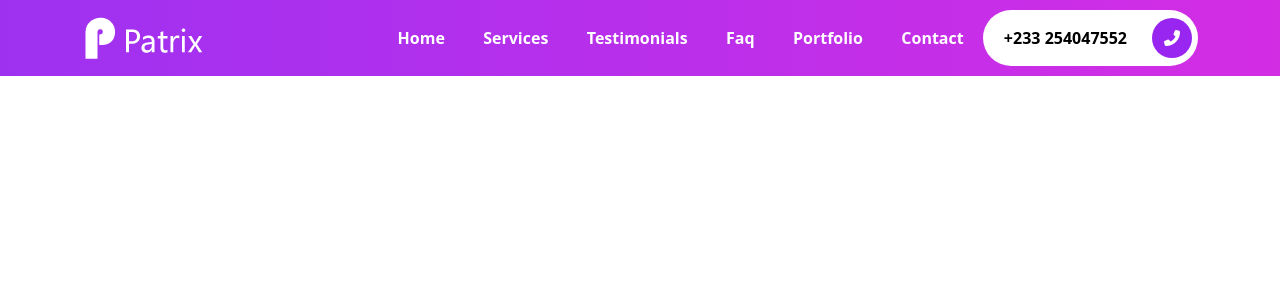
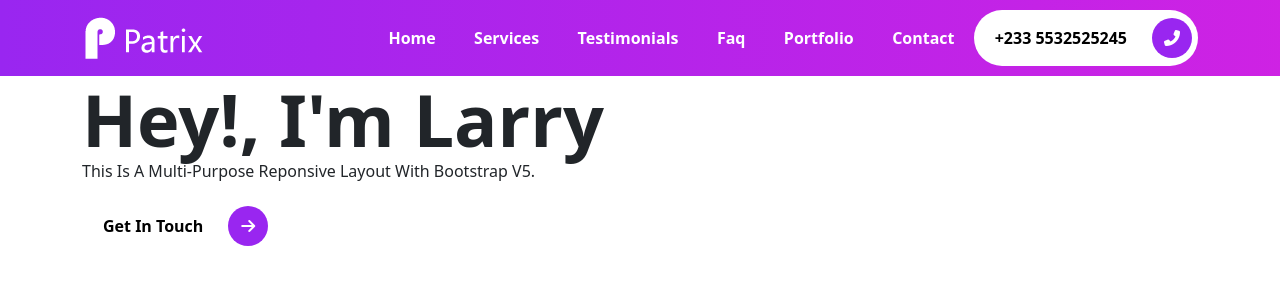
Before and after one commit to larryQuao/bootstrap-portfolio, a website: page index.html in a window 1280 px wide. Drawn offline with Linux system fonts and the light colour scheme.

Commit message:
in progress

```diff
--- a/index.html
+++ b/index.html
@@ -9,12 +9,12 @@
 </head>
 <body>
    <!-- Navbar Section -->
-   <nav class="navbar navbar-expand-lg navbar-dark menu">
+   <nav class="navbar navbar-expand-lg navbar-dark bg-primary menu">
     <div class="container">
       <a class="navbar-brand" href="#">
         <img src="images/logo.png" alt="logo">
       </a>
-      <button class="navbar-toggler" type="button" data-bs-toggle="collapse" data-bs-target="#navbarSupportedContent" aria-controls="navbarSupportedContent" aria-expanded="false" aria-label="Toggle navigation">
+      <button class="navbar-toggler" type="button" data-bs-toggle="collapse" data-bs-target="#navbarNav" aria-controls="navbarNav" aria-expanded="false" aria-label="Toggle navigation">
         <span class="navbar-toggler-icon"></span>
       </button>
       <div class="collapse navbar-collapse justify-content-end" id="navbarNav">
@@ -25,30 +25,48 @@
           <li class="nav-item">
             <a class="nav-link" href="#">Services</a>
           </li>
-          </li>
           <li class="nav-item">
             <a class="nav-link" href="#">Testimonials</a>
-          </li>
           </li>
           <li class="nav-item">
             <a class="nav-link" href="#">Faq</a>
           </li>
-          </li>
           <li class="nav-item">
             <a class="nav-link" href="#">Portfolio</a>
-          </li>
           </li>
           <li class="nav-item">
             <a class="nav-link" href="#">Contact</a>
           </li>
         </ul>
-        <button type="button" class="rounded-pill btn-rounded">+233 254047552
-          <span><i class="fas fa-phone-alt"></i></span>
+        <button type="button" class="rounded-pill btn-rounded">+233 5532525245
+          <span>
+            <i class="fas fa-phone-alt"></i>
+          </span>
         </button>
       </div>
     </div>
   </nav>
 
+  <!-- Hero Section -->
+   <section id="home" class="intro-section">
+    <div class="container">
+      <div class="row">
+        <div class="col-md-6 intros">
+          <h1 class="display-2">
+            <span class="display-2--intro">Hey!, I'm Larry</span>
+            <span class="display-2--description">This is a multi-purpose reponsive layout with bootstrap v5.</span>
+          </h1>
+          <button type="button" class="rounded-pill btn-rounded">Get In Touch
+            <span>
+              <i class="fas fa-arrow-right"></i>
+            </span>
+          </button>
+        </div>
+        <div class="col-md-6 intros"></div>
+      </div>
+    </div>
+   </section>
+
     <script src="assets/js/bootstrap.bundle.js"></script>
 </body>
 </html>
--- a/scss/components/_mixins.scss
+++ b/scss/components/_mixins.scss
@@ -3,5 +3,4 @@
 // Gradient Mixin
 @mixin gradient {
     background: linear-gradient(to right, rgba($primary, 0.95), rgba($secondary, 0.95));
-
 }
--- a/scss/components/_typography.scss
+++ b/scss/components/_typography.scss
@@ -0,0 +1,16 @@
+@use '../custom' as *;
+
+.display-2 {
+    margin-bottom: 1rem;
+    text-transform: capitalize;
+
+    &--intro {
+        display: inline-block;
+        font-weight: 700;
+    }
+
+    &--description {
+        font-size: 1rem;
+        display: block;
+    }
+}
--- a/scss/style.scss
+++ b/scss/style.scss
@@ -8,7 +8,6 @@
 @use 'components/typography';
 
 // import sections
-
 @use 'sections/navbar';
 @use 'sections/intro-section';
 @use 'sections/companies';
```
Also changed, not shown: assets/css/style.css, 1 other file.
